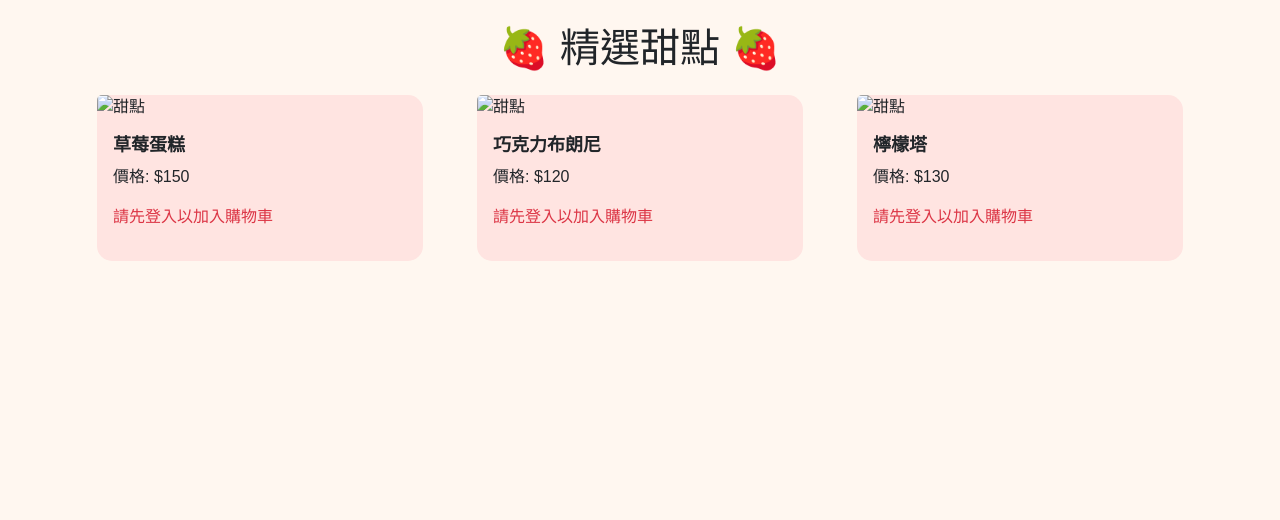
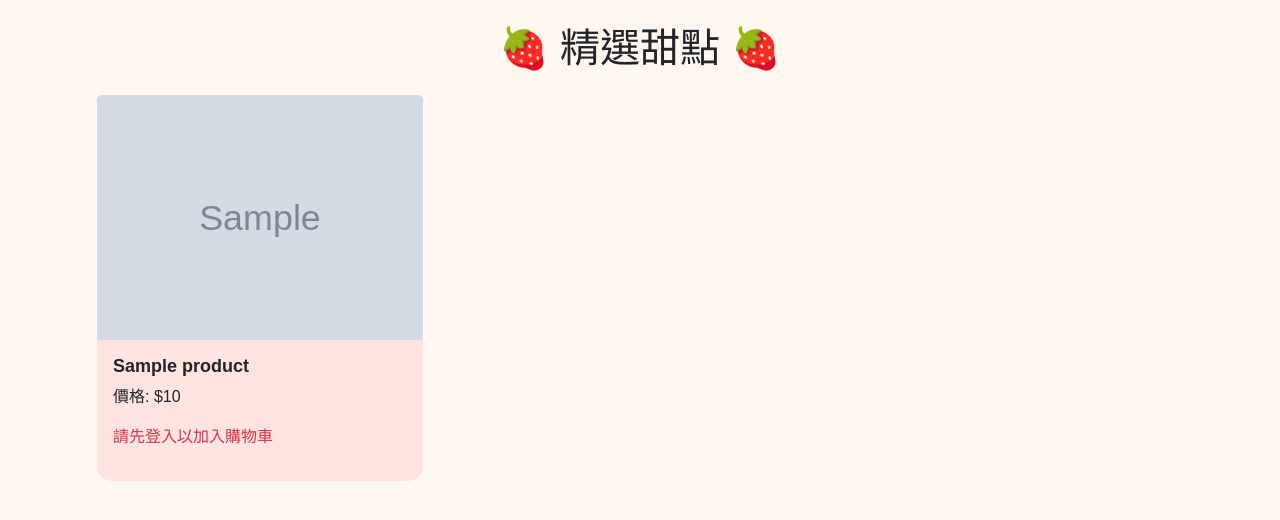
Before and after one commit to ts36/DDD, a PHP site: page / in a window 1280 px wide. Shown: the part 62-582 px from the top of the page. Run offline with PHP 8.4, Linux system fonts and the light colour scheme; tables that the repository leaves empty or names only in its code hold one stand-in row (values such as "Sample post"); grey boxes marked "Sample" are stand-in pictures; some libraries are stand-ins or nearby versions.

Commit message:
Update index.php

```diff
--- a/index.php
+++ b/index.php
@@ -1,9 +1,41 @@
 <?php
+// 啟用錯誤報告 (開發階段)
+ini_set('display_errors', 1);
+ini_set('display_startup_errors', 1);
+error_reporting(E_ALL);
+
+// 啟用 Session
 session_start();
+
 // 清理瀏覽器快取 (避免上一頁問題)
 header("Cache-Control: no-cache, no-store, must-revalidate");
 header("Pragma: no-cache");
 header("Expires: 0");
+
+// 資料庫連線
+include 'database.php';
+
+// 查詢商品資料
+try {
+    $stmt = $conn->prepare("SELECT * FROM products");
+    $stmt->execute();
+    $products = $stmt->fetchAll(PDO::FETCH_ASSOC);
+} catch (PDOException $e) {
+    die("資料庫錯誤: " . $e->getMessage());
+}
+
+// 檢查購物車數量
+$cartCount = 0;
+if (isset($_SESSION['id'])) {
+    try {
+        $stmt = $conn->prepare("SELECT SUM(quantity) AS total FROM cart WHERE user_id = :user_id");
+        $stmt->execute(['user_id' => $_SESSION['id']]);
+        $result = $stmt->fetch(PDO::FETCH_ASSOC);
+        $cartCount = $result['total'] ?? 0;
+    } catch (PDOException $e) {
+        file_put_contents("error_log.txt", date("Y-m-d H:i:s") . " - 購物車數量錯誤: " . $e->getMessage() . PHP_EOL, FILE_APPEND);
+    }
+}
 ?>
 
 <!DOCTYPE html>
@@ -40,20 +72,37 @@ header("Expires: 0");
             color: white;
             border-radius: 25px;
         }
+        .cart-badge {
+            background-color: #ff6f61;
+            color: white;
+            border-radius: 50%;
+            padding: 5px 10px;
+            font-size: 14px;
+        }
     </style>
 </head>
 <body>
 <nav class="navbar navbar-expand-lg navbar-light">
     <div class="container">
-        <a class="navbar-brand" href="#">🍰 可愛甜點店</a>
+        <a class="navbar-brand" href="index.php">🍰 可愛甜點店</a>
         <div class="collapse navbar-collapse">
             <ul class="navbar-nav ms-auto">
                 <li class="nav-item"><a class="nav-link" href="index.php">首頁</a></li>
                 <?php if (isset($_SESSION['id'])): ?>
-                    <li class="nav-item"><span class="nav-link text-success">已登入: <?= htmlspecialchars($_SESSION['email']); ?></span></li>
-                    <li class="nav-item"><a class="nav-link" href="logout.php">登出</a></li>
-                    <li class="nav-item"><a class="nav-link" href="cart.html">購物車</a></li>
-                    <li class="nav-item"><a class="nav-link" href="orders.html">訂單記錄</a></li>
+                    <li class="nav-item">
+                        <span class="nav-link text-success">歡迎: <?= htmlspecialchars($_SESSION['username']); ?></span>
+                    </li>
+                    <li class="nav-item">
+                        <a class="nav-link" href="logout.php">登出</a>
+                    </li>
+                    <li class="nav-item">
+                        <a class="nav-link" href="cart.html">購物車
+                            <span class="cart-badge"><?= $cartCount ?></span>
+                        </a>
+                    </li>
+                    <li class="nav-item">
+                        <a class="nav-link" href="orders.html">訂單記錄</a>
+                    </li>
                 <?php else: ?>
                     <li class="nav-item"><a class="nav-link" href="login.html">登入 / 註冊</a></li>
                 <?php endif; ?>
@@ -65,16 +114,17 @@ header("Expires: 0");
 <div class="container mt-4">
     <h1 class="text-center">🍓 精選甜點 🍓</h1>
     <div class="row">
-        <!-- 商品卡片 (草莓蛋糕) -->
+        <?php foreach ($products as $product): ?>
             <div class="col-md-4">
                 <div class="card">
-                <img src="https://via.placeholder.com/300" class="card-img-top" alt="甜點">
+                    <img src="<?= htmlspecialchars($product['image_url']); ?>" class="card-img-top" alt="甜點">
                     <div class="card-body">
-                    <h5 class="card-title">草莓蛋糕</h5>
-                    <p class="card-text">價格: $150</p>
+                        <h5 class="card-title"><?= htmlspecialchars($product['name']); ?></h5>
+                        <p class="card-text">價格: $<?= htmlspecialchars($product['price']); ?></p>
+
                         <?php if (isset($_SESSION['id'])): ?>
                             <form action="cart_process.php" method="POST">
-                            <input type="hidden" name="product_id" value="1">
+                                <input type="hidden" name="product_id" value="<?= $product['id']; ?>">
                                 <input type="number" name="quantity" class="form-control mb-2" min="1" value="1" required>
                                 <button type="submit" class="btn btn-custom w-100">加入購物車</button>
                             </form>
@@ -84,46 +134,7 @@ header("Expires: 0");
                     </div>
                 </div>
             </div>
-
-        <!-- 商品卡片 (巧克力布朗尼) -->
-        <div class="col-md-4">
-            <div class="card">
-                <img src="https://via.placeholder.com/300" class="card-img-top" alt="甜點">
-                <div class="card-body">
-                    <h5 class="card-title">巧克力布朗尼</h5>
-                    <p class="card-text">價格: $120</p>
-                    <?php if (isset($_SESSION['id'])): ?>
-                        <form action="cart_process.php" method="POST">
-                            <input type="hidden" name="product_id" value="2">
-                            <input type="number" name="quantity" class="form-control mb-2" min="1" value="1" required>
-                            <button type="submit" class="btn btn-custom w-100">加入購物車</button>
-                        </form>
-                    <?php else: ?>
-                        <p class="text-danger">請先登入以加入購物車</p>
-                    <?php endif; ?>
-                </div>
-            </div>
-        </div>
-
-        <!-- 商品卡片 (檸檬塔) -->
-        <div class="col-md-4">
-            <div class="card">
-                <img src="https://via.placeholder.com/300" class="card-img-top" alt="甜點">
-                <div class="card-body">
-                    <h5 class="card-title">檸檬塔</h5>
-                    <p class="card-text">價格: $130</p>
-                    <?php if (isset($_SESSION['id'])): ?>
-                        <form action="cart_process.php" method="POST">
-                            <input type="hidden" name="product_id" value="3">
-                            <input type="number" name="quantity" class="form-control mb-2" min="1" value="1" required>
-                            <button type="submit" class="btn btn-custom w-100">加入購物車</button>
-                        </form>
-                    <?php else: ?>
-                        <p class="text-danger">請先登入以加入購物車</p>
-                    <?php endif; ?>
-                </div>
-            </div>
-        </div>
+        <?php endforeach; ?>
     </div>
 </div>
 
```
Lines whose indentation alone changed are shown as unchanged.
